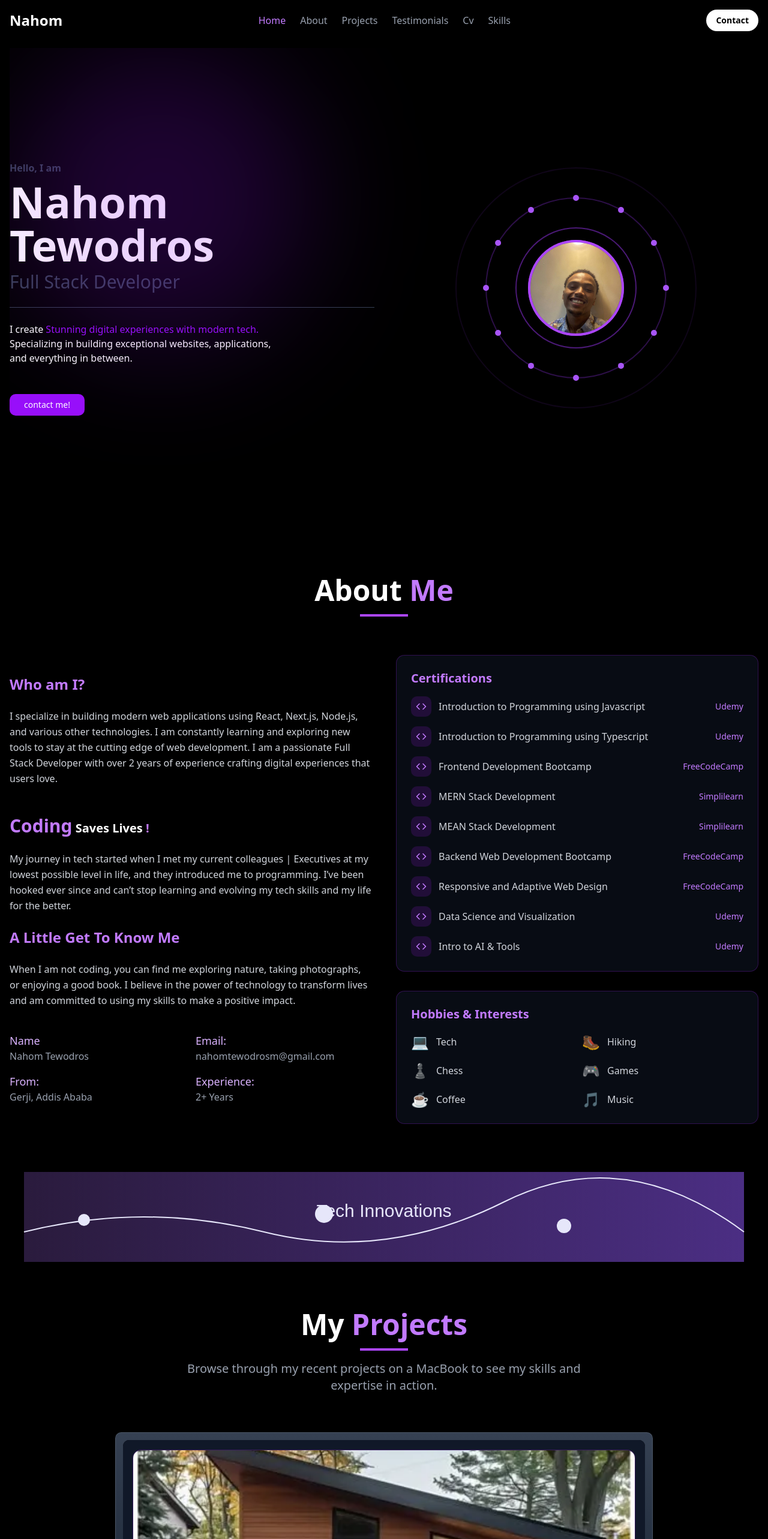
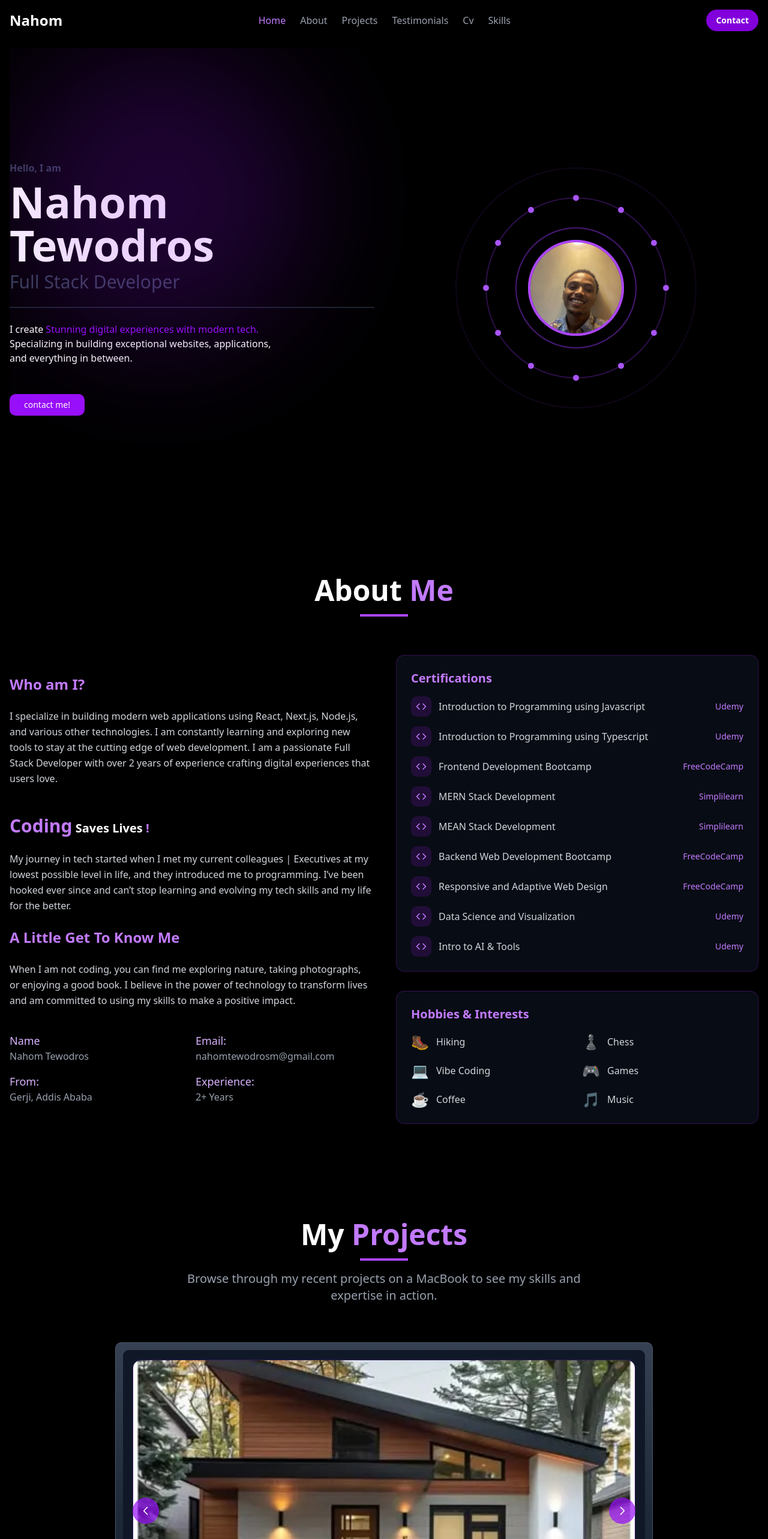
Before and after one commit to Nahomtewodros101/Nahom, a Next.js app: page / in a window 1280 px wide. Shown: the top 2566 px of the page at 60% size. Built offline with nearby package versions, Linux system fonts and the light colour scheme.

Commit message:
updated my cv for clients

```diff
--- a/app/page.tsx
+++ b/app/page.tsx
@@ -92,7 +92,6 @@ export default function Portfolio() {
         <main className="container mx-auto px-4 pt-20">
           <Hero ref={sectionRefs.home} />
           <About ref={sectionRefs.about} />
-          <Banner /> {/* Banner placed here between About and Projects */}
           <Projects ref={sectionRefs.projects} />
           <Testimonials ref={sectionRefs.testimonials} />
           <CV ref={sectionRefs.cv} />
@@ -151,7 +150,7 @@ const Header = ({
           className="text-2xl font-bold bg-clip-text text-transparent bg-white"
           whileHover={{ scale: 1.05 }}
         >
-          Nahom
+          <Link href="/">Nahom</Link>
         </motion.div>
 
         <nav className="hidden md:flex space-x-6">
@@ -174,11 +173,11 @@ const Header = ({
 
         <motion.div
           whileTap={{ scale: 0.95 }}
-          className="hidden md:flex items-center space-x-2 bg-white hover:bg-white/80 px-4 py-2 rounded-full text-sm font-bold shadow-lg cursor-pointer transition duration-300"
+          className="hidden md:flex items-center space-x-2 bg-purple-700 hover:bg-purple-500 px-4 py-2 rounded-full text-sm font-bold shadow-lg cursor-pointer transition duration-300"
         >
           <Link
             href="/contact"
-            className="flex items-center space-x-2 text-black"
+            className="flex items-center space-x-2 text-white"
           >
             <span>Contact</span>
           </Link>
@@ -595,19 +594,6 @@ const Projects = ({ ref }: ProjectsProps) => {
               </motion.button>
             </motion.div>
           </MacBookFrame>
-
-          <div className="absolute bottom-0 flex justify-center space-x-2 mt-4">
-            {projects.map((_, index) => (
-              <motion.button
-                key={index}
-                onClick={() => setActiveProjectIndex(index)}
-                className={`w-3 h-3 rounded-full transition-colors duration-300 ${
-                  activeProjectIndex === index ? "bg-purple-500" : "bg-gray-700"
-                }`}
-                whileHover={{ scale: 1.2 }}
-              />
-            ))}
-          </div>
         </div>
       </div>
     </motion.section>
@@ -768,9 +754,9 @@ const About = ({ ref }: AboutProps) => {
   ];
 
   const hobbies = [
-    { name: "Tech", icon: "💻" },
     { name: "Hiking", icon: "🥾" },
     { name: "Chess", icon: "♟️" },
+    { name: "Vibe Coding", icon: "💻" },
     { name: "Games", icon: "🎮" },
     { name: "Coffee", icon: "☕" },
     { name: "Music", icon: "🎵" },
@@ -1133,6 +1119,13 @@ const CV = ({ ref }: CVProps) => {
       description:
         "Taught English language skills to  students, focusing on communication, writing, and comprehension. Developed engaging lesson plans and assessments.",
     },
+    {
+      position: " Junior Programming language trainer",
+      company: "Qmem Cloud Solutions",
+      period: "2020 - 2022",
+      description:
+        " At qmem cloud i was one of the top interns who worked remotely from home during the covid pandemic, and i virtually instructed multiple people who where applying for interneships as well as clients from  qmem cloud ",
+    },
   ];
 
   const education = [
@@ -1142,6 +1135,20 @@ const CV = ({ ref }: CVProps) => {
       period: "2021 - 2025",
       description:
         "Learned web development using JavaScript, HTML, and CSS. Participated in coding competitions and lab projects.",
+    },
+    {
+      degree: "Certifications and educational transcripts",
+      institution: "Free code camp organization",
+      period: "2023",
+      description:
+        "Gained real world simulating problems , solutions and i got certified for the work i gave .",
+    },
+    {
+      degree: "Linkedin Learning",
+      institution: "Programming & software development assesment",
+      period: "2024",
+      description:
+        "At the well known corprate platform i was assesed on the profesinal technica skills i have and i got verfied badges after  .",
     },
   ];
 
@@ -1280,47 +1287,6 @@ const CV = ({ ref }: CVProps) => {
     </motion.section>
   );
 };
-const Banner = () => {
-  const svgContent = `
-    <svg width="100%" height="150" viewBox="0 0 1200 150" preserveAspectRatio="xMidYMax meet">
-      <defs>
-        <linearGradient id="grad" x1="0%" y1="0%" x2="100%" y2="0%">
-          <stop offset="0%" style="stop-color:#2A1B3D;stop-opacity:1" />
-          <stop offset="100%" style="stop-color:#4B2E83;stop-opacity:1" />
-        </linearGradient>
-      </defs>
-      <rect width="1200" height="150" fill="url(#grad)" />
-
-      <g transform="translate(0, 0)">
-        <path d="M0,100 Q200,50 400,100 T800,50 T1200,100" fill="none" stroke="#E6E6FA" stroke-width="2">
-          <animate attributeName="d" dur="4s" repeatCount="indefinite"
-            values="M0,100 Q200,50 400,100 T800,50 T1200,100;
-                    M0,90 Q200,60 400,90 T800,60 T1200,90;
-                    M0,100 Q200,50 400,100 T800,50 T1200,100"
-            keyTimes="0;0.5;1" />
-        </path>
-        <circle cx="100" cy="80" r="10" fill="#E6E6FA">
-          <animateMotion dur="4s" repeatCount="indefinite" path="M100,80 A50,50 0 0,1 200,80" />
-        </circle>
-        <circle cx="500" cy="70" r="15" fill="#E6E6FA">
-          <animateMotion dur="4s" repeatCount="indefinite" path="M500,70 A70,70 0 0,1 600,70" />
-        </circle>
-        <circle cx="900" cy="90" r="12" fill="#E6E6FA">
-          <animateMotion dur="4s" repeatCount="indefinite" path="M900,90 A60,60 0 0,1 1000,90" />
-        </circle>
-      </g>
-
-      <text x="600" y="75" font-family="Arial" font-size="30" fill="#E6E6FA" text-anchor="middle">Tech Innovations</text>
-    </svg>
-  `;
-
-  return (
-    <div
-      className="w-full h-[150px] overflow-visible" // Ensure height is set and overflow is visible
-      dangerouslySetInnerHTML={{ __html: svgContent }}
-    />
-  );
-};
 
 interface Skill {
   name: string;
@@ -1345,12 +1311,16 @@ const Skills = ({ ref }: SkillsProps) => {
     { name: "React", percentage: 90 },
     { name: "Node.js", percentage: 85 },
     { name: "TypeScript", percentage: 80 },
+    { name: "Dev-ops", percentage: 55 },
+    { name: "Cloud Related skills", percentage: 30 },
+    { name: "Database Management", percentage: 80 },
     { name: "Next.js", percentage: 90 },
     { name: "HTML/CSS", percentage: 95 },
   ];
 
   const softSkills: Skill[] = [
     { name: "Problem Solving", percentage: 90 },
+
     { name: "Communication", percentage: 80 },
     { name: "Teamwork", percentage: 90 },
     { name: "Time Management", percentage: 80 },
```
